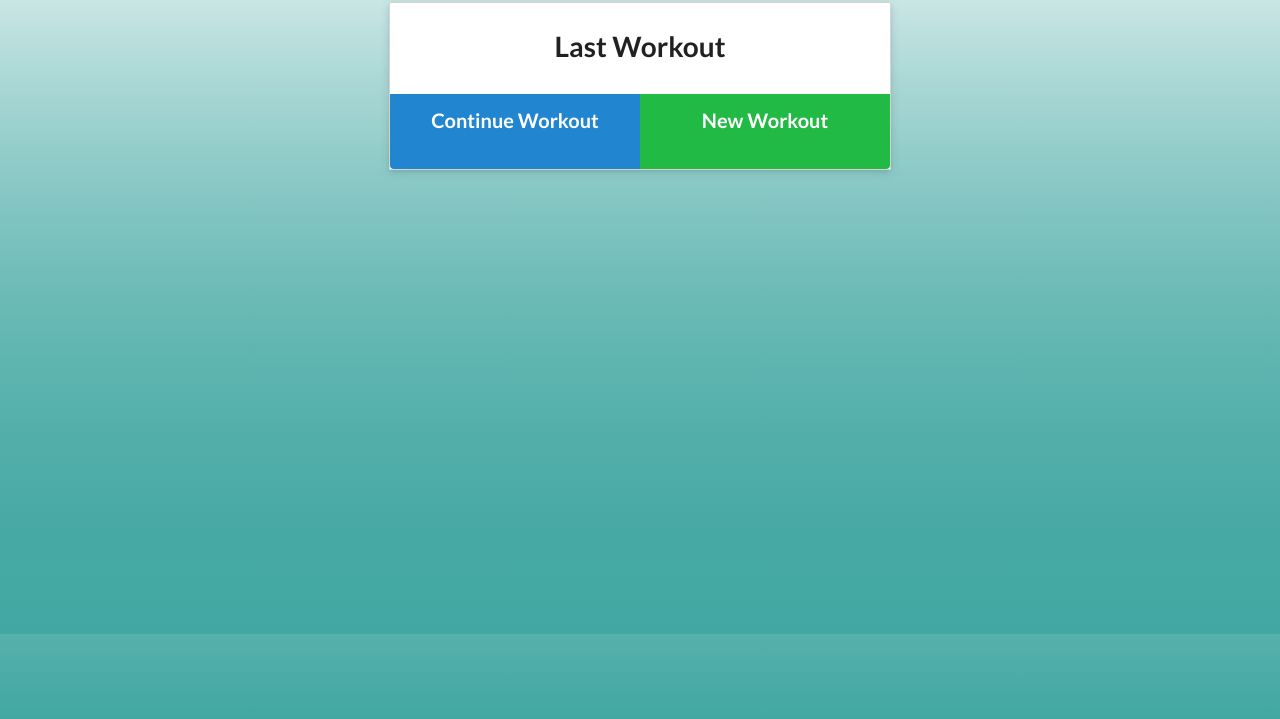
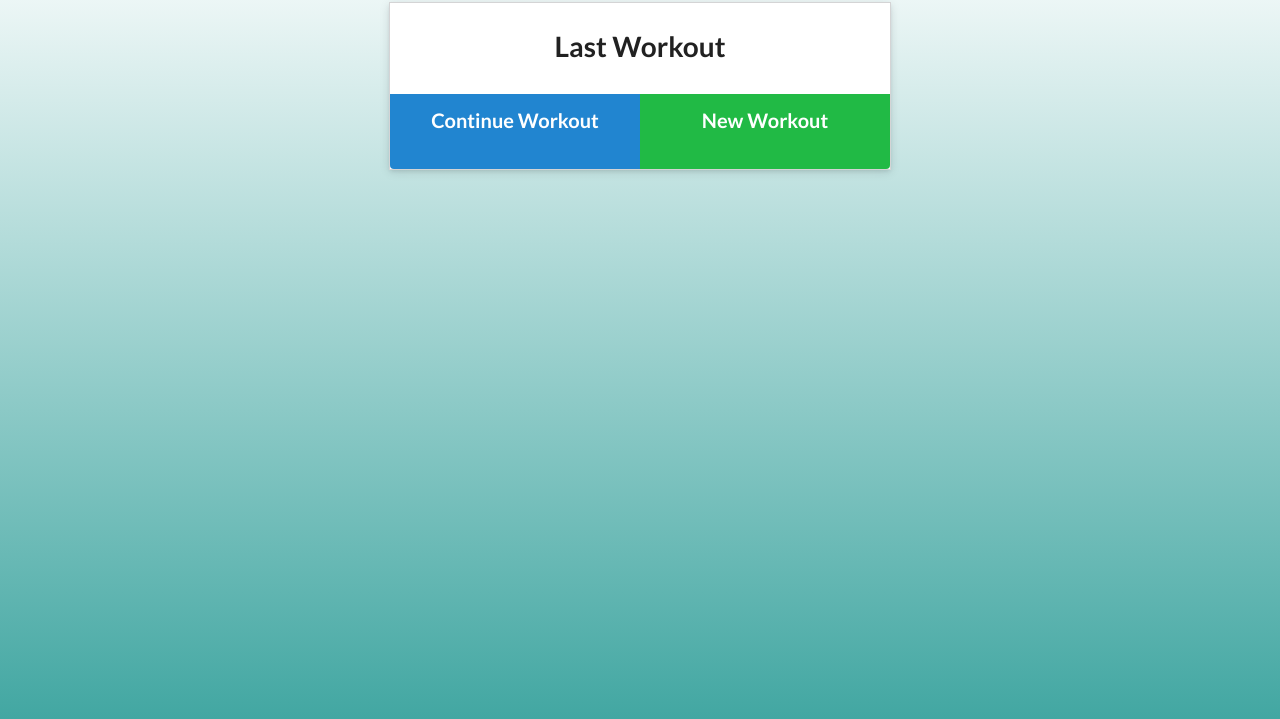
Before and after one commit to johnfranke/Workout-Tracker, a website: page public/index.html in a window 1280 px wide. Shown: the part 166-885 px from the top of the page. Drawn offline with nearby package versions, Linux system fonts and the light colour scheme; no server answers.

Commit message:
updated styling

```diff
--- a/public/style.css
+++ b/public/style.css
@@ -15,12 +15,9 @@ body,
 }
 
 body {
-  background: linear-gradient(
-    to bottom,
-    transparent,
-    rgb(66, 167, 162)
-  );
+  background: white;
   font-family: "Segoe UI", Tahoma, Geneva, Verdana, sans-serif;
+  height: 100%;
 }
 
 h1 {
@@ -116,7 +113,6 @@ input {
     transparent,
     rgb(66, 167, 162)
   );
-  padding-bottom: 100px;
 }
 
 .card.m-auto,
```
